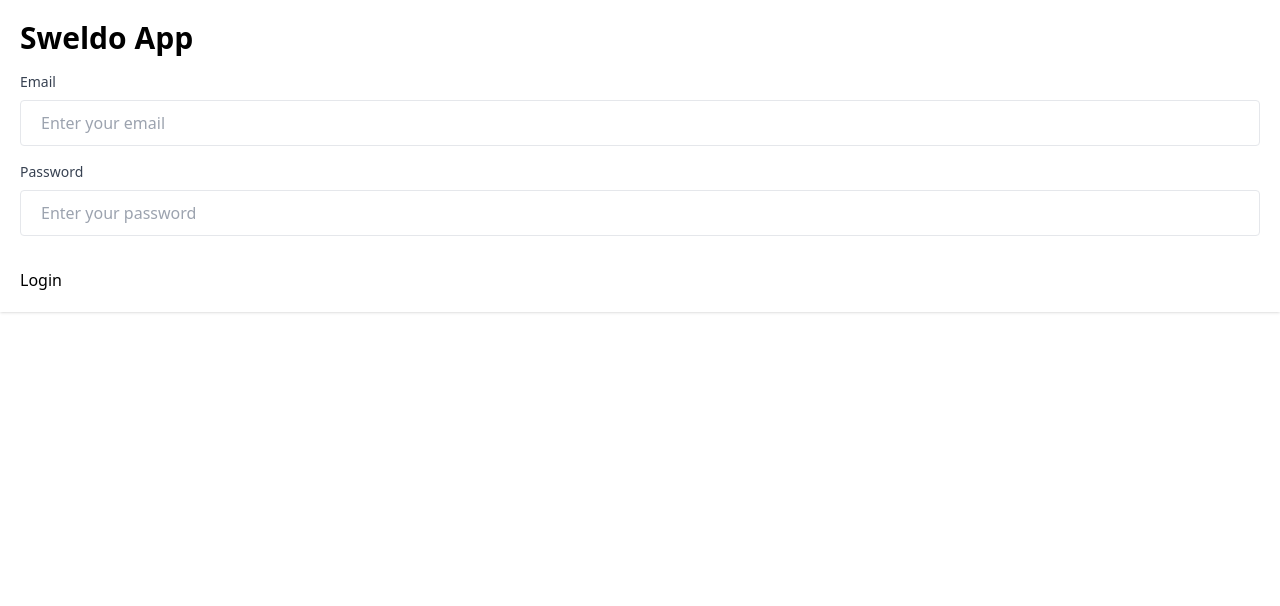
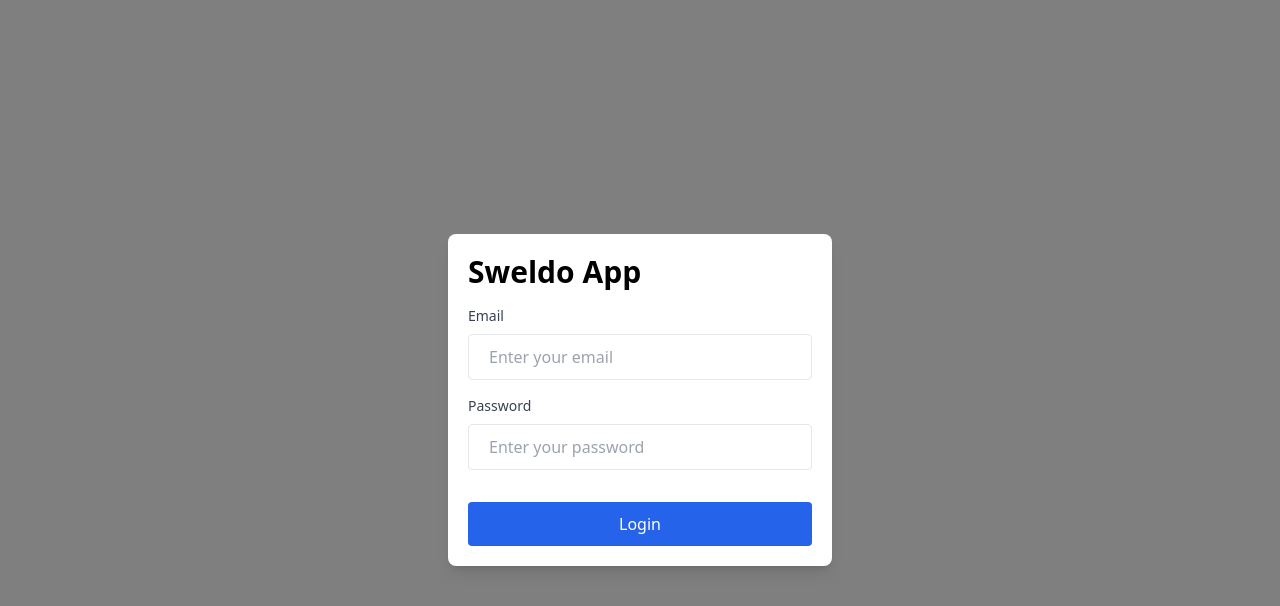
Before and after one commit to Mark-Garner/capstone-sweldo-app, a React (Create React App) app in the folder client/: page / in a window 1280 px wide. Shown: the top 606 px of the page. Built offline with nearby package versions, Linux system fonts and the light colour scheme; no server answers.

Commit message:
added custom button

```diff
--- /dev/null
+++ b/client/src/components/ui/buttons/CustomButton.jsx
@@ -0,0 +1,50 @@
+const CustomButton = ({
+  name,
+  onClick,
+  loading = false,
+  fullWidth = false,
+}) => {
+  return (
+    <button
+      type='button'
+      className={
+        loading
+          ? fullWidth
+            ? 'w-full bg-blue-700 text-white font-medium px-5 py-2.5 rounded'
+            : 'bg-blue-700 text-white font-medium px-5 py-2.5 rounded'
+          : fullWidth
+          ? 'w-full bg-blue-600 text-white font-medium px-5 py-2.5 rounded hover:bg-blue-700'
+          : 'bg-blue-600 text-white font-medium px-5 py-2.5 rounded hover:bg-blue-700'
+      }
+      onClick={onClick}
+      disabled={loading}
+    >
+      {loading ? (
+        <>
+          <svg
+            aria-hidden='true'
+            role='status'
+            className='inline w-4 h-4 mr-3 text-white animate-spin'
+            viewBox='0 0 100 101'
+            fill='none'
+            xmlns='http://www.w3.org/2000/svg'
+          >
+            <path
+              d='M100 50.5908C100 78.2051 77.6142 100.591 50 100.591C22.3858 100.591 0 78.2051 0 50.5908C0 22.9766 22.3858 0.59082 50 0.59082C77.6142 0.59082 100 22.9766 100 50.5908ZM9.08144 50.5908C9.08144 73.1895 27.4013 91.5094 50 91.5094C72.5987 91.5094 90.9186 73.1895 90.9186 50.5908C90.9186 27.9921 72.5987 9.67226 50 9.67226C27.4013 9.67226 9.08144 27.9921 9.08144 50.5908Z'
+              fill='#E5E7EB'
+            />
+            <path
+              d='M93.9676 39.0409C96.393 38.4038 97.8624 35.9116 97.0079 33.5539C95.2932 28.8227 92.871 24.3692 89.8167 20.348C85.8452 15.1192 80.8826 10.7238 75.2124 7.41289C69.5422 4.10194 63.2754 1.94025 56.7698 1.05124C51.7666 0.367541 46.6976 0.446843 41.7345 1.27873C39.2613 1.69328 37.813 4.19778 38.4501 6.62326C39.0873 9.04874 41.5694 10.4717 44.0505 10.1071C47.8511 9.54855 51.7191 9.52689 55.5402 10.0491C60.8642 10.7766 65.9928 12.5457 70.6331 15.2552C75.2735 17.9648 79.3347 21.5619 82.5849 25.841C84.9175 28.9121 86.7997 32.2913 88.1811 35.8758C89.083 38.2158 91.5421 39.6781 93.9676 39.0409Z'
+              fill='currentColor'
+            />
+          </svg>
+          Loading...
+        </>
+      ) : (
+        name
+      )}
+    </button>
+  )
+}
+
+export default CustomButton
--- a/client/src/pages/login.jsx
+++ b/client/src/pages/login.jsx
@@ -1,5 +1,6 @@
 import { useState } from 'react'
 import { useNavigate } from 'react-router-dom'
+import CustomButton from '../components/ui/buttons/CustomButton'
 import CustomInput from '../components/ui/inputs/CustomInput'
 import * as RestApi from '../utils/rest_api_util'
 
@@ -49,8 +50,8 @@ const Login = () => {
   }
 
   return (
-    <div>
-      <div className='bg-white shadow p-5'>
+    <div className='bg-black/50 h-screen flex justify-center items-center p-5'>
+      <div className='bg-white w-full md:w-96 rounded-lg shadow-lg p-5'>
         <div className='mb-4'>
           <h1 className='text-3xl font-bold'>Sweldo App</h1>
         </div>
@@ -66,7 +67,9 @@ const Login = () => {
               setFormData({ ...formData, email: e.target.value })
             }
             error={
-              error !== undefined && error.type === 'email' ? error.message : null
+              error !== undefined && error.type === 'email'
+                ? error.message
+                : null
             }
           />
           <CustomInput
@@ -79,13 +82,20 @@ const Login = () => {
               setFormData({ ...formData, password: e.target.value })
             }
             error={
-              error !== undefined && error.type === 'password' ? error.message : null
+              error !== undefined && error.type === 'password'
+                ? error.message
+                : null
             }
           />
         </div>
         {/* Login */}
         <div>
-          <button onClick={handleSubmit}>Login</button>
+          <CustomButton
+            name='Login'
+            onClick={handleSubmit}
+            loading={loading}
+            fullWidth={true}
+          />
         </div>
       </div>
     </div>
```
